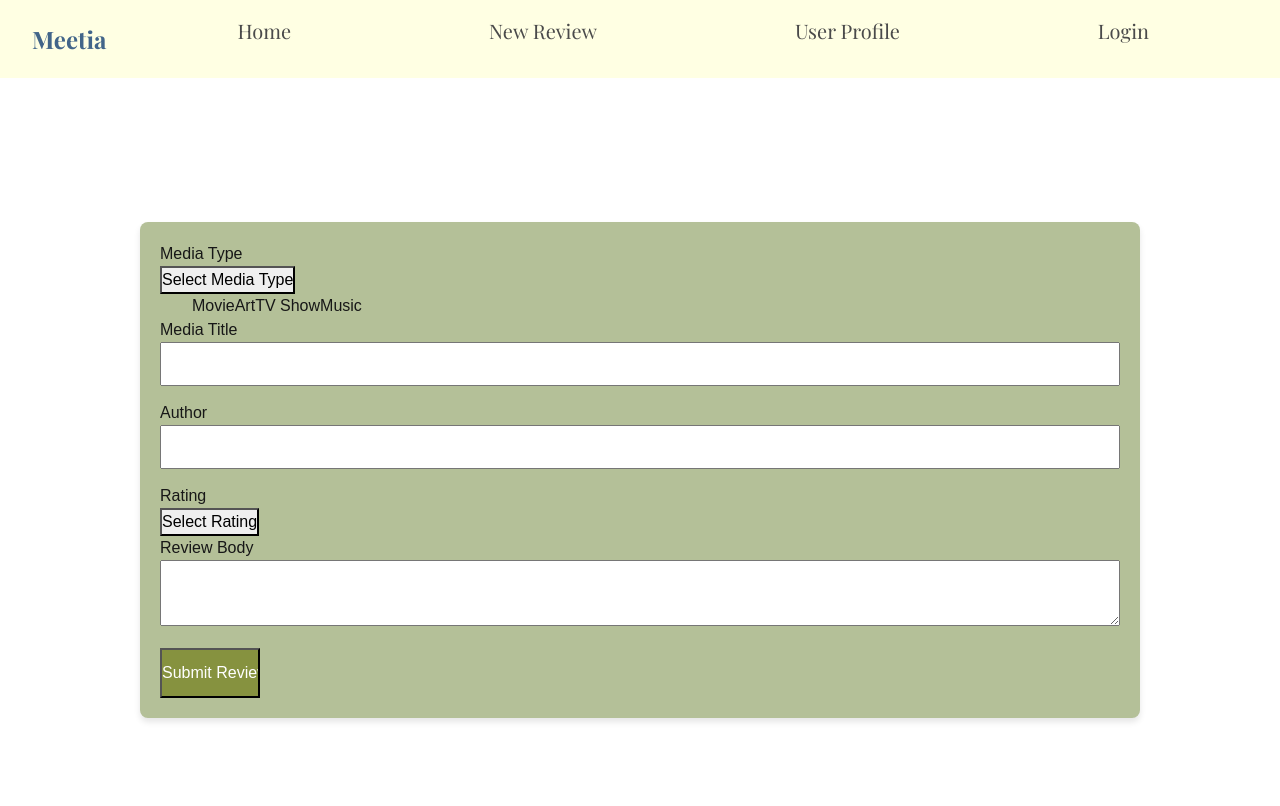
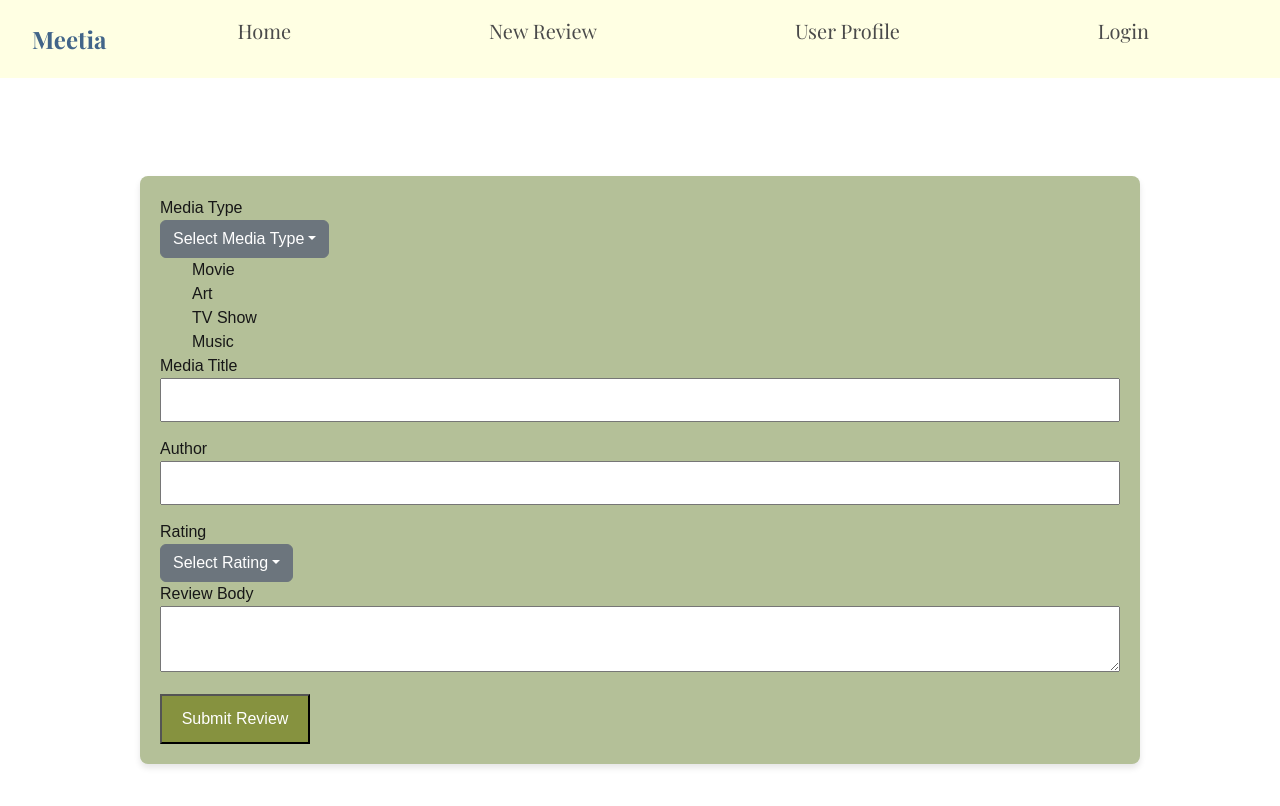
Before and after one commit to alt-text-internet-explorer/meetia, a Next.js app: page /new-review in a window 1280 px wide. Both pictures are taken after a click on the button "Select Media Type". Shown: the top 806 px of the page. Built offline with nearby package versions, Linux system fonts and the light colour scheme.

Commit message:
Changed format of dropdown menus using Bootstrap

```diff
--- a/src/components/ReviewForm/RatingDropdown.js
+++ b/src/components/ReviewForm/RatingDropdown.js
@@ -18,15 +18,15 @@ export default function Dropdown() {
   }
 
   return (
-    <div>
-      <button type="button" onClick={toggleDropdown}>
+    <div className="dropdown">
+      <button className="btn btn-secondary dropdown-toggle" type="button" data-bs-toggle="dropdown" aria-expanded="false" onClick={toggleDropdown}>
         {selectedRating}
       </button>
 
       {isOpen && (
         <ul>
           {mediaOptions.map((rating, index) => (
-            <a key={index} href="#" onClick={() => handleSelect(rating)}>
+            <a className="dropdown-item" key={index} href="#" onClick={() => handleSelect(rating)}>
               {rating}
             </a>
           ))}
--- a/src/components/ReviewForm/ReviewForm.module.css
+++ b/src/components/ReviewForm/ReviewForm.module.css
@@ -28,7 +28,7 @@
 }
 
 .button {
-  width: 100px;
+  width: 150px;
   height: 50px;
   background-color: #86923f;
   color: #fff;
--- a/src/components/ReviewForm/TypeDropdown.js
+++ b/src/components/ReviewForm/TypeDropdown.js
@@ -18,15 +18,16 @@ export default function Dropdown() {
   }
 
   return (
-    <div>
-      <button type="button" onClick={toggleDropdown}>
+
+    <div className="dropdown">
+      <button className="btn btn-secondary dropdown-toggle" type="button" data-bs-toggle="dropdown" aria-expanded="false" onClick={toggleDropdown}>
         {selectedMedia}
       </button>
 
       {isOpen && (
         <ul>
           {mediaOptions.map((media, index) => (
-            <a key={index} href="#" onClick={() => handleSelect(media)}>
+            <a className="dropdown-item" key={index} href="#" onClick={() => handleSelect(media)}>
               {media}
             </a>
           ))}
```
